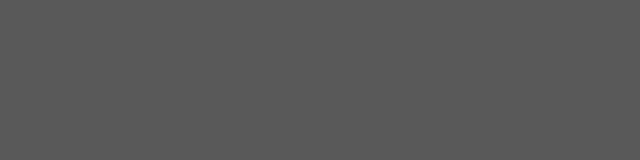
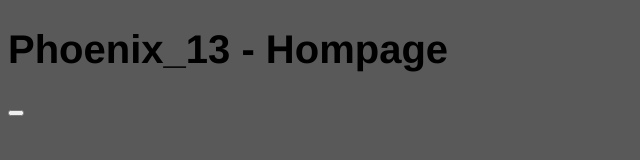
Before and after one commit to ixhbinphoenix/ixhbinphoenix.github.io, a plain HTML site: page index.html in a window 1280 px wide. Shown: the whole page, without its empty margins (0-640 px from the left). Drawn offline with Linux system fonts and the light colour scheme.

Commit message:
Style Update

```diff
--- a/index.html
+++ b/index.html
@@ -5,7 +5,8 @@
     </head>
 
     <body>
-
+        <h1 class="header">Phoenix_13 - Hompage</h1>
+        <button class="homepage-button"></button>
     </body>
 
 
@@ -21,6 +22,20 @@
     html{
         background-color: #595959;
     }
+    body{
+
+        font-family: Helvetica;
+    }
+    .header{
+        text-align: left;
+        font-size: 40px;
+        color: #000000;
+
+        transition: ease-in-out all 300ms;
+    }
+    .homepage-button{
+
+    }
 
 </style>
 
```
